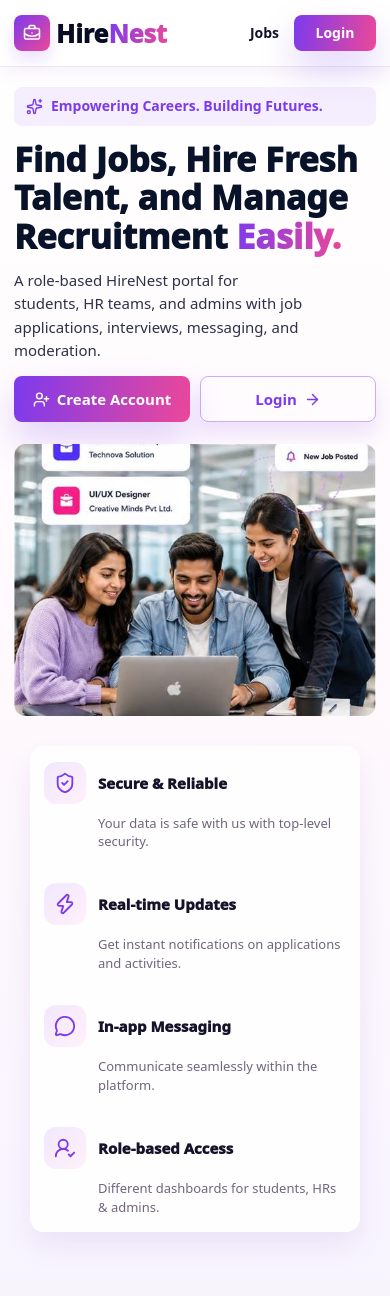
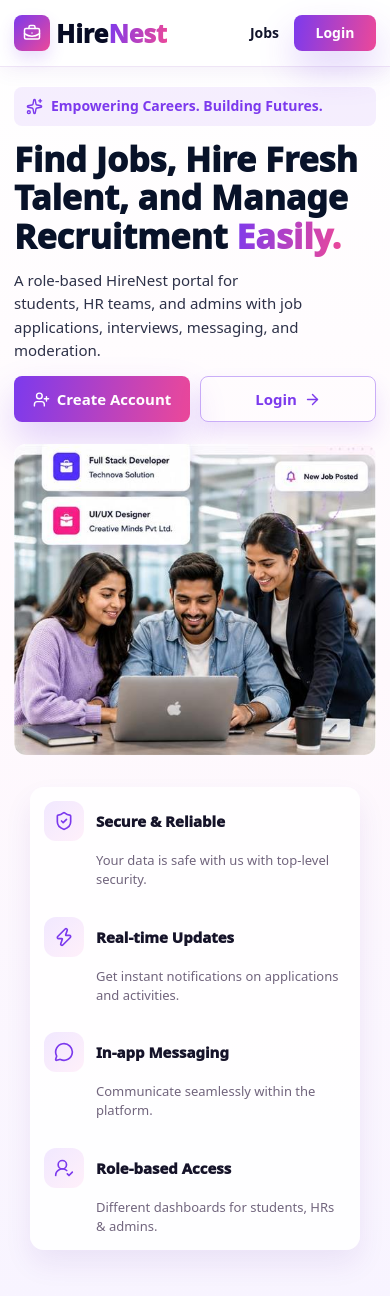
Before and after one commit to PratikKokane0627/hirenest-job-portal, a React (Vite) app in the folder Client/: page / in a window 390 px wide. Built offline with nearby package versions, Linux system fonts and the light colour scheme; no server answers.

Commit message:
Fix mobile hero image crop

```diff
--- a/Client/src/styles.css
+++ b/Client/src/styles.css
@@ -2762,26 +2762,27 @@ mark {
 
   .landing-visual {
     border-radius: 12px;
+    background: #ffffff;
   }
 
   .landing-visual img {
-    aspect-ratio: 16 / 12;
-    object-fit: cover;
+    aspect-ratio: 780 / 670;
+    object-fit: contain;
     object-position: center;
   }
 
   .landing-feature-strip {
-    margin-inline: 14px;
+    margin: 2px 14px 0;
     border-radius: 14px;
     box-shadow: 0 14px 28px rgba(76, 29, 149, 0.08);
   }
 
   .landing-feature {
     display: grid;
-    grid-template-columns: 42px minmax(0, 1fr);
+    grid-template-columns: 40px minmax(0, 1fr);
     align-items: center;
     gap: 10px 12px;
-    padding: 16px 14px;
+    padding: 14px;
     border-right: 0;
     border-bottom: 1px solid rgba(234, 220, 243, 0.82);
   }
@@ -2791,8 +2792,8 @@ mark {
   }
 
   .landing-feature svg {
-    width: 42px;
-    height: 42px;
+    width: 40px;
+    height: 40px;
     padding: 10px;
     border-radius: 12px;
   }
```
